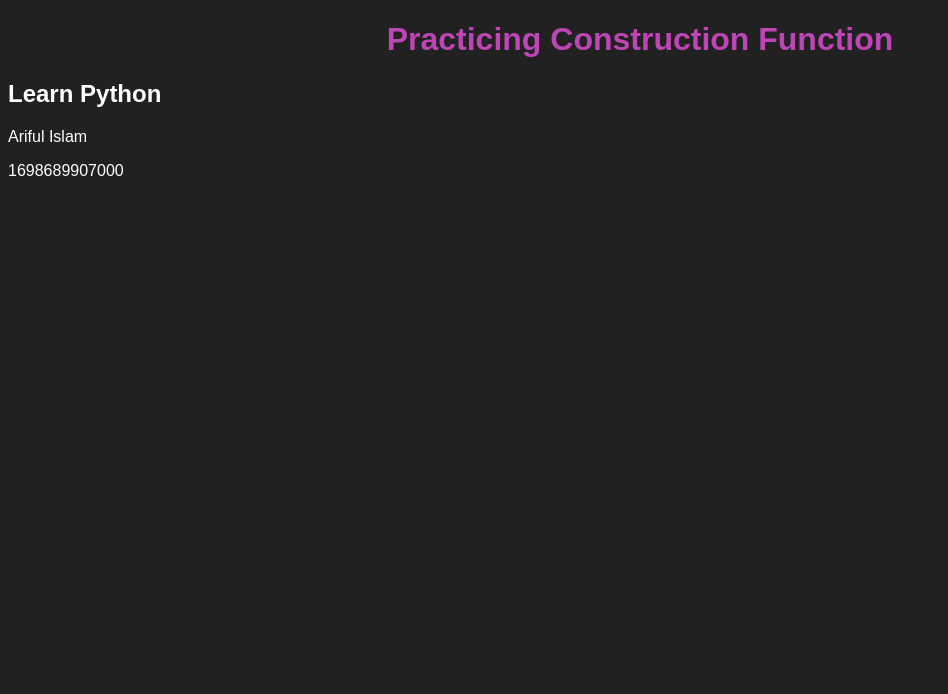
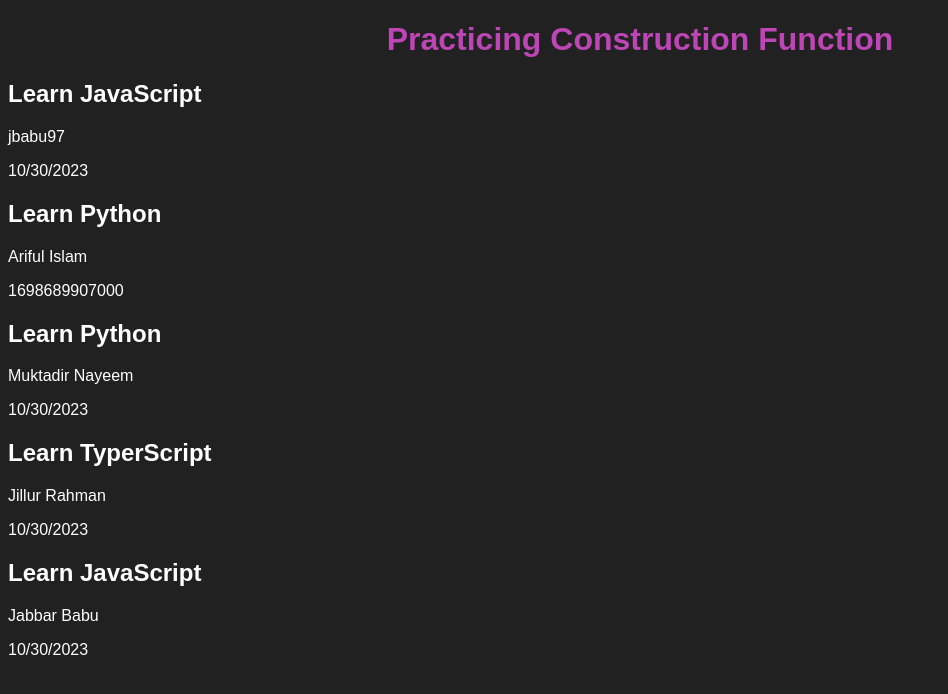
Before and after one commit to jbabu97/construction-function, a plain HTML site: page index.html in a window 1280 px wide. Shown: the whole page, without its empty margins (0-948 px from the left). Drawn offline with Linux system fonts and the light colour scheme.

Commit message:
successful mapping

```diff
--- a/createRepo.js
+++ b/createRepo.js
@@ -1,7 +1,7 @@
 
-// userOne.createRepo('Learn Python', 'Muktadir Nayeem');
-// userOne.createRepo('Learn TyperScript', 'Jillur Rahman');
-// userOne.createRepo('Learn JavaScript', 'Jabbar Babu');
+userOne.createRepo('Learn Python', 'Muktadir Nayeem');
+userOne.createRepo('Learn TyperScript', 'Jillur Rahman');
+userOne.createRepo('Learn JavaScript', 'Jabbar Babu');
 
 const element =document.querySelector('.element');
 const heading = document.createElement('h1');
@@ -9,8 +9,10 @@ heading.setAttribute('class', 'heading');
 heading.innerText = 'Practicing Construction Function';
 element.appendChild(heading)
 // console.log(heading);
-const repoDiv = document.createElement('div');
-element.appendChild(repoDiv);
+// const repoDiv = document.createElement('div');
+// element.appendChild(repoDiv);
+// const user = document.createElement('p');
+// repoDiv.appendChild(user);
 // console.log(element);
 
 
@@ -32,6 +34,9 @@ const allRepo = userOne.getRepos();
 
 allRepo.map(r => {
     // console.log(r.name);
+    const repoDiv = document.createElement('div');
+    element.appendChild(repoDiv);
+    console.log(repoDiv);
     repoDiv.innerHTML =
     `
     <h2>${r.name}</h2>
--- a/index.html
+++ b/index.html
@@ -9,7 +9,11 @@
 </head>
 <body>
     <!-- <h1>Practicing construction function</h1> -->
-    <div class="element"></div>
+    <div class="element">
+        <div id="repo_div">
+
+        </div>
+    </div>
 
     <script src="script.js"></script>
     <script src="createRepo.js"></script>
```
